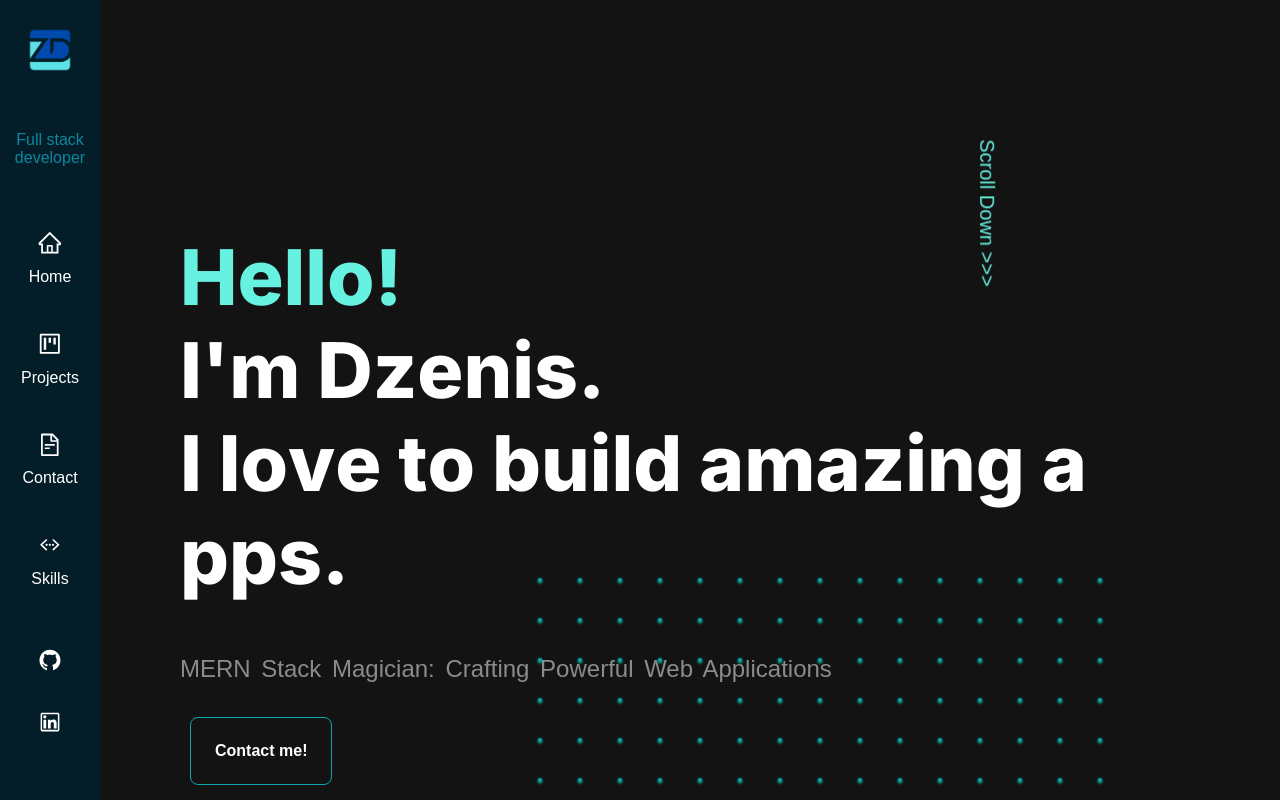
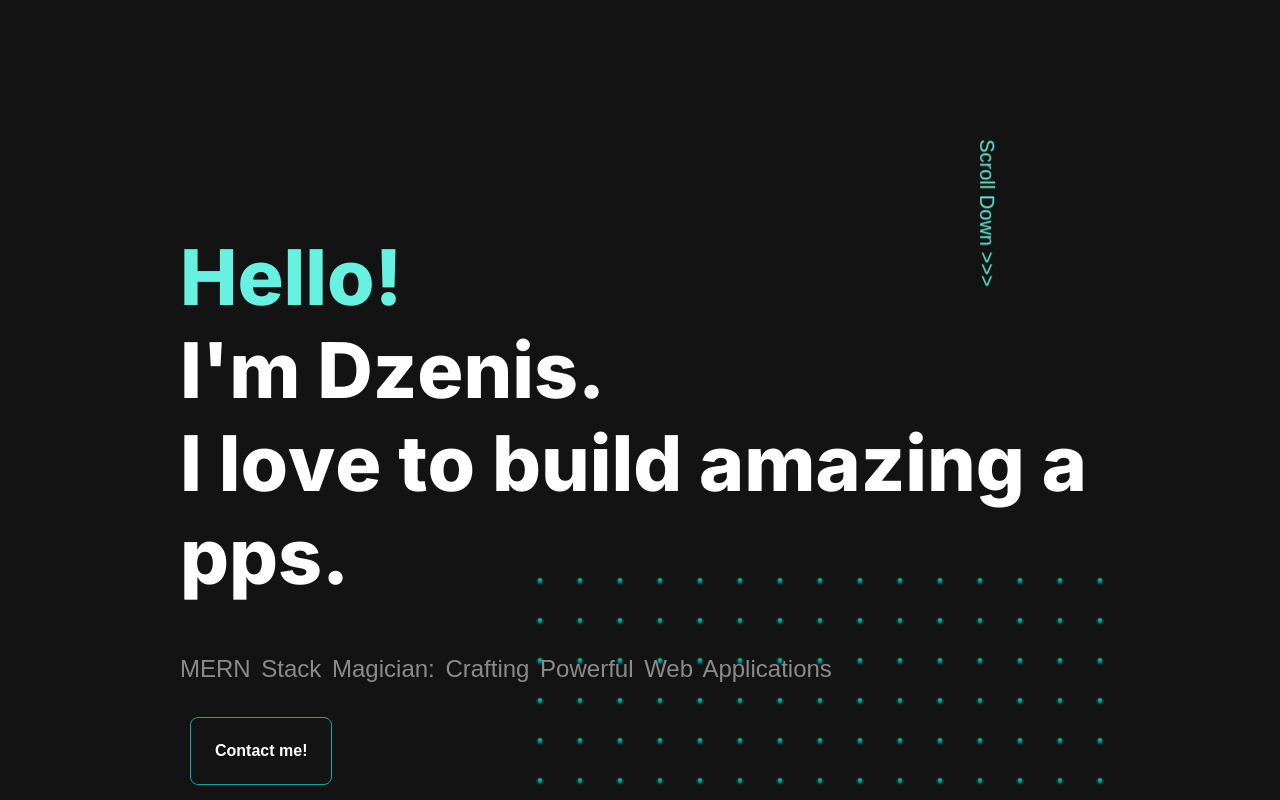
Before and after one commit to Dzenoo/Portfolio, a React (Create React App) app: page / in a window 1280 px wide. Shown: the top 800 px of the page. Built offline with nearby package versions, Linux system fonts and the light colour scheme.

Commit message:
Update Navigation.js

```diff
--- a/src/components/Layout/Navigation.js
+++ b/src/components/Layout/Navigation.js
@@ -15,8 +15,8 @@ const Navigation = () => {
   const { setIsLoading, isMenu } = appCtx;
 
   const navigationClasses = !isMenu
-    ? "navigation_sidebar show"
-    : "navigation_sidebar hide";
+    ? "navigation_sidebar hide"
+    : "navigation_sidebar show";
 
   return (
     <>
```
